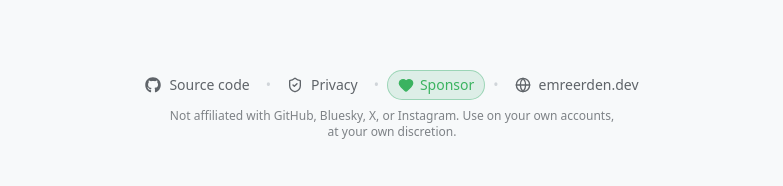
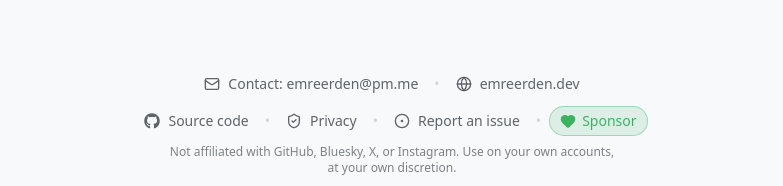
Before and after one commit to Wiazeph/GitHub-Unfollowers-Checker, a React (Vite) app: page / in a window 1280 px wide. Shown: the part 696-882 px from the top of the page, without its empty margins (248-1031 px from the left). Built offline with nearby package versions, Linux system fonts and the light colour scheme; no server answers.

Commit message:
feat: enhance footer component with contact and issue reporting links, and improve localization for multiple languages

```diff
--- a/src/components/layout/Footer.tsx
+++ b/src/components/layout/Footer.tsx
@@ -1,11 +1,20 @@
 import { useState } from 'react'
-import { Globe, ShieldCheck, Heart } from 'lucide-react'
+import { Globe, ShieldCheck, Heart, Mail, CircleDot } from 'lucide-react'
 import { useTranslation } from 'react-i18next'
 import { PrivacyDialog } from './PrivacyDialog'
 
 const REPO_URL = 'https://github.com/Wiazeph/GitHub-Unfollowers-Checker'
+const ISSUES_URL =
+  'https://github.com/Wiazeph/GitHub-Unfollowers-Checker/issues'
 const SITE_URL = 'https://emreerden.dev'
 const SPONSOR_URL = 'https://github.com/sponsors/Wiazeph'
+const CONTACT_EMAIL = 'emreerden@pm.me'
+
+const Dot = () => (
+  <span aria-hidden="true" className="text-border">
+    •
+  </span>
+)
 
 /** Lucide 1.x dropped the GitHub brand mark, so the logo stays as inline SVG. */
 const GithubIcon = () => (
@@ -24,34 +33,51 @@ export const Footer = () => {
   const { t } = useTranslation()
   const [privacyOpen, setPrivacyOpen] = useState(false)
 
+  const linkClass =
+    'inline-flex items-center gap-2 rounded-md px-2 py-1 outline-none transition-colors hover:text-fg focus-visible:ring-2 focus-visible:ring-brand-400'
+
   return (
     <footer className="mx-auto flex w-full max-w-3xl flex-col items-center gap-2 px-4 py-8 text-sm text-fg-muted sm:px-6">
+      {/* Row 1 — how to reach the author (contact + personal site). */}
       <div className="flex flex-wrap items-center justify-center gap-x-2 gap-y-1">
-        <a
-          href={REPO_URL}
-          target="_blank"
-          rel="noopener noreferrer"
-          className="inline-flex items-center gap-2 rounded-md px-2 py-1 outline-none transition-colors hover:text-fg focus-visible:ring-2 focus-visible:ring-brand-400"
-        >
+        <a href={`mailto:${CONTACT_EMAIL}`} className={linkClass}>
+          <Mail className="h-4 w-4" aria-hidden="true" />
+          <span>{t('footer.contact', { email: CONTACT_EMAIL })}</span>
+        </a>
+
+        <Dot />
+
+        <a href={SITE_URL} target="_blank" rel="noopener noreferrer" className={linkClass}>
+          <Globe className="h-4 w-4" aria-hidden="true" />
+          <span>emreerden.dev</span>
+        </a>
+      </div>
+
+      {/* Row 2 — project links: source, privacy, issue tracker, sponsor. */}
+      <div className="flex flex-wrap items-center justify-center gap-x-2 gap-y-1">
+        <a href={REPO_URL} target="_blank" rel="noopener noreferrer" className={linkClass}>
           <GithubIcon />
           <span>{t('footer.viewSource')}</span>
         </a>
 
-        <span aria-hidden="true" className="text-border">
-          •
-        </span>
+        <Dot />
 
         <button
           onClick={() => setPrivacyOpen(true)}
-          className="inline-flex cursor-pointer items-center gap-2 rounded-md px-2 py-1 outline-none transition-colors hover:text-fg focus-visible:ring-2 focus-visible:ring-brand-400"
+          className={`cursor-pointer ${linkClass}`}
         >
           <ShieldCheck className="h-4 w-4" aria-hidden="true" />
           <span>{t('footer.privacy')}</span>
         </button>
 
-        <span aria-hidden="true" className="text-border">
-          •
-        </span>
+        <Dot />
+
+        <a href={ISSUES_URL} target="_blank" rel="noopener noreferrer" className={linkClass}>
+          <CircleDot className="h-4 w-4" aria-hidden="true" />
+          <span>{t('footer.reportIssue')}</span>
+        </a>
+
+        <Dot />
 
         {/* Sponsor is the one link we want to stand out — a brand-colored badge,
             while the others stay muted so the emphasis lands in a single place. */}
@@ -64,20 +90,6 @@ export const Footer = () => {
           <Heart className="h-4 w-4 fill-current" aria-hidden="true" />
           <span>{t('footer.sponsor')}</span>
         </a>
-
-        <span aria-hidden="true" className="text-border">
-          •
-        </span>
-
-        <a
-          href={SITE_URL}
-          target="_blank"
-          rel="noopener noreferrer"
-          className="inline-flex items-center gap-2 rounded-md px-2 py-1 outline-none transition-colors hover:text-fg focus-visible:ring-2 focus-visible:ring-brand-400"
-        >
-          <Globe className="h-4 w-4" aria-hidden="true" />
-          <span>emreerden.dev</span>
-        </a>
       </div>
 
       <p className="max-w-md text-center text-xs text-fg-muted/80">
--- a/src/i18n/locales/de.ts
+++ b/src/i18n/locales/de.ts
@@ -133,6 +133,8 @@ export const de: Translation = {
     viewSource: 'Quellcode',
     sponsor: 'Unterstützen',
     privacy: 'Datenschutz',
+    contact: 'Kontakt: {{email}}',
+    reportIssue: 'Problem melden',
     disclaimer:
       'Nicht verbunden mit GitHub, Bluesky, X oder Instagram. Nutzung mit eigenen Konten, auf eigene Verantwortung.',
   },
@@ -145,7 +147,7 @@ export const de: Translation = {
       'Der Unfollower-Checker hilft dir, Konten zu finden, denen du folgst, die dir aber nicht zurückfolgen — auf GitHub, Bluesky, X (Twitter) und Instagram. Es ist ein kostenloses, persönliches Tool und steht in keiner Verbindung zu diesen Plattformen, wird von ihnen nicht unterstützt oder befürwortet.',
     storeTitle: 'Was wir speichern',
     storeBody:
-      'Nichts. Wir betreiben keine Datenbank und speichern deine Daten nicht. Follower- und Folgt-Listen werden für diese eine Anfrage abgerufen, verglichen und zurückgegeben — niemals protokolliert oder gespeichert.',
+      'Nichts auf unseren Servern. Wir betreiben keine Datenbank und speichern deine Daten nicht. Follower- und Folgt-Listen werden für diese eine Anfrage abgerufen, verglichen und zurückgegeben — niemals protokolliert oder gespeichert. Deine Einstellungen (Design, Sprache und die Einstellungen/Anordnung des Instagram-Panels) werden nur im lokalen Speicher deines eigenen Browsers abgelegt und nirgendwohin gesendet.',
     howTitle: 'Wie jede Plattform funktioniert',
     howGithubLabel: 'GitHub & Bluesky:',
     howGithubBody:
--- a/src/i18n/locales/en.ts
+++ b/src/i18n/locales/en.ts
@@ -130,6 +130,8 @@ export const en = {
     viewSource: 'Source code',
     sponsor: 'Sponsor',
     privacy: 'Privacy',
+    contact: 'Contact: {{email}}',
+    reportIssue: 'Report an issue',
     disclaimer:
       'Not affiliated with GitHub, Bluesky, X, or Instagram. Use on your own accounts, at your own discretion.',
   },
@@ -142,7 +144,7 @@ export const en = {
       "Unfollowers Checker helps you find accounts you follow that don't follow you back, across GitHub, Bluesky, X (Twitter), and Instagram. It's a free, personal utility and is not affiliated with, endorsed by, or connected to any of those platforms.",
     storeTitle: 'What we store',
     storeBody:
-      "Nothing. We don't run a database and we don't keep your data. Follower and following lists are fetched, compared, and returned for that one request — never logged or saved.",
+      "Nothing on our servers. We don't run a database and we don't keep your data. Follower and following lists are fetched, compared, and returned for that one request — never logged or saved. Your preferences (theme, language, and the Instagram panel's settings/layout) are saved only in your own browser's local storage and never sent anywhere.",
     howTitle: 'How each platform works',
     howGithubLabel: 'GitHub & Bluesky:',
     howGithubBody:
--- a/src/i18n/locales/es.ts
+++ b/src/i18n/locales/es.ts
@@ -132,6 +132,8 @@ export const es: Translation = {
     viewSource: 'Código fuente',
     sponsor: 'Apóyame',
     privacy: 'Privacidad',
+    contact: 'Contacto: {{email}}',
+    reportIssue: 'Informar de un problema',
     disclaimer:
       'Sin afiliación con GitHub, Bluesky, X o Instagram. Úsalo en tus propias cuentas, bajo tu propia responsabilidad.',
   },
@@ -144,7 +146,7 @@ export const es: Translation = {
       'El Comprobador de seguidores te ayuda a encontrar cuentas que sigues y que no te siguen de vuelta, en GitHub, Bluesky, X (Twitter) e Instagram. Es una herramienta gratuita y personal, sin afiliación, respaldo ni conexión con ninguna de esas plataformas.',
     storeTitle: 'Qué almacenamos',
     storeBody:
-      'Nada. No tenemos base de datos ni guardamos tus datos. Las listas de seguidores y seguidos se obtienen, comparan y devuelven para esa única solicitud — nunca se registran ni se guardan.',
+      'Nada en nuestros servidores. No tenemos base de datos ni guardamos tus datos. Las listas de seguidores y seguidos se obtienen, comparan y devuelven para esa única solicitud — nunca se registran ni se guardan. Tus preferencias (tema, idioma y los ajustes/diseño del panel de Instagram) se guardan solo en el almacenamiento local de tu propio navegador y nunca se envían a ningún sitio.',
     howTitle: 'Cómo funciona cada plataforma',
     howGithubLabel: 'GitHub y Bluesky:',
     howGithubBody:
--- a/src/i18n/locales/fr.ts
+++ b/src/i18n/locales/fr.ts
@@ -132,6 +132,8 @@ export const fr: Translation = {
     viewSource: 'Code source',
     sponsor: 'Faire un don',
     privacy: 'Confidentialité',
+    contact: 'Contact : {{email}}',
+    reportIssue: 'Signaler un problème',
     disclaimer:
       'Sans affiliation avec GitHub, Bluesky, X ou Instagram. À utiliser sur vos propres comptes, à votre discrétion.',
   },
@@ -144,7 +146,7 @@ export const fr: Translation = {
       'Le Vérificateur d’abonnements vous aide à trouver les comptes que vous suivez sans être suivi en retour, sur GitHub, Bluesky, X (Twitter) et Instagram. C’est un outil gratuit et personnel, sans affiliation, approbation ni lien avec ces plateformes.',
     storeTitle: 'Ce que nous stockons',
     storeBody:
-      'Rien. Nous n’avons pas de base de données et ne conservons pas vos données. Les listes d’abonnés et d’abonnements sont récupérées, comparées et renvoyées pour cette seule requête — jamais enregistrées ni journalisées.',
+      'Rien sur nos serveurs. Nous n’avons pas de base de données et ne conservons pas vos données. Les listes d’abonnés et d’abonnements sont récupérées, comparées et renvoyées pour cette seule requête — jamais enregistrées ni journalisées. Vos préférences (thème, langue et les réglages/disposition du panneau Instagram) sont enregistrées uniquement dans le stockage local de votre navigateur et ne sont envoyées nulle part.',
     howTitle: 'Comment fonctionne chaque plateforme',
     howGithubLabel: 'GitHub et Bluesky :',
     howGithubBody:
--- a/src/i18n/locales/tr.ts
+++ b/src/i18n/locales/tr.ts
@@ -132,6 +132,8 @@ export const tr: Translation = {
     viewSource: 'Kaynak kodu',
     sponsor: 'Destek ol',
     privacy: 'Gizlilik',
+    contact: 'İletişim: {{email}}',
+    reportIssue: 'Sorun bildir',
     disclaimer:
       'GitHub, Bluesky, X veya Instagram ile bağlantılı değildir. Kendi hesaplarında, kendi sorumluluğunda kullan.',
   },
@@ -144,7 +146,7 @@ export const tr: Translation = {
       'Takip Etmeyenler; GitHub, Bluesky, X (Twitter) ve Instagram’da takip ettiğin ama seni geri takip etmeyen hesapları bulmana yardım eder. Ücretsiz, kişisel bir araçtır ve bu platformların hiçbiriyle bağlantılı, onaylı ya da ilişkili değildir.',
     storeTitle: 'Neyi saklıyoruz',
     storeBody:
-      'Hiçbir şeyi. Veritabanı çalıştırmıyoruz ve verilerini saklamıyoruz. Takipçi ve takip listeleri yalnızca o tek istek için alınır, karşılaştırılır ve döndürülür — asla kaydedilmez veya loglanmaz.',
+      'Sunucularımızda hiçbir şey. Veritabanı çalıştırmıyoruz ve verilerini saklamıyoruz. Takipçi ve takip listeleri yalnızca o tek istek için alınır, karşılaştırılır ve döndürülür — asla kaydedilmez veya loglanmaz. Tercihlerin (tema, dil ve Instagram panelinin ayarları/yerleşimi) yalnızca kendi tarayıcının yerel deposunda tutulur ve hiçbir yere gönderilmez.',
     howTitle: 'Her platform nasıl çalışır',
     howGithubLabel: 'GitHub ve Bluesky:',
     howGithubBody:
```
